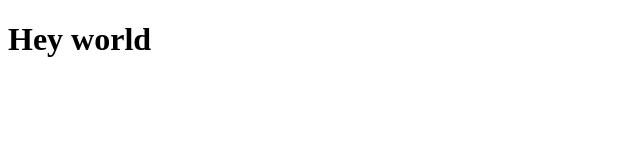
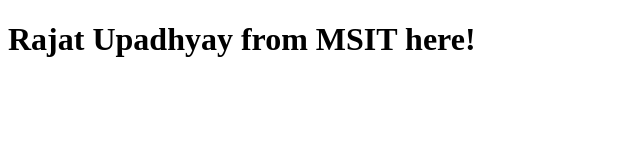
Before and after one commit to rajatmw1999/dottech, a plain HTML site: page index.html in a window 1280 px wide. Shown: the whole page, without its empty margins (0-640 px from the left). Drawn offline with Linux system fonts and the light colour scheme.

Commit message:
Update index.html

```diff
--- a/index.html
+++ b/index.html
@@ -6,6 +6,6 @@
   <title>Rajat</title>
 </head>
   <body>
-    <h1> Hey world</h1>
+    <h1>Rajat Upadhyay from MSIT here!</h1>
   </body>
 </html>
```
